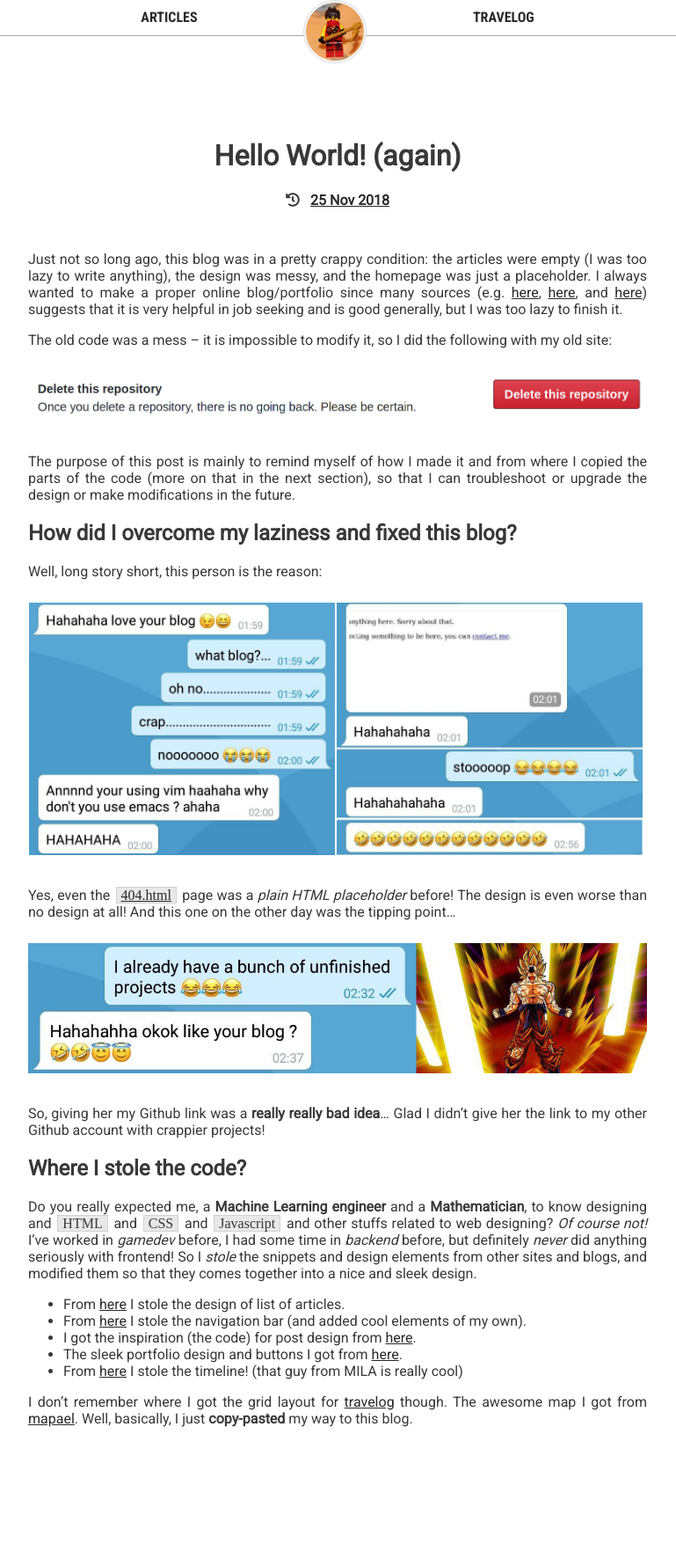
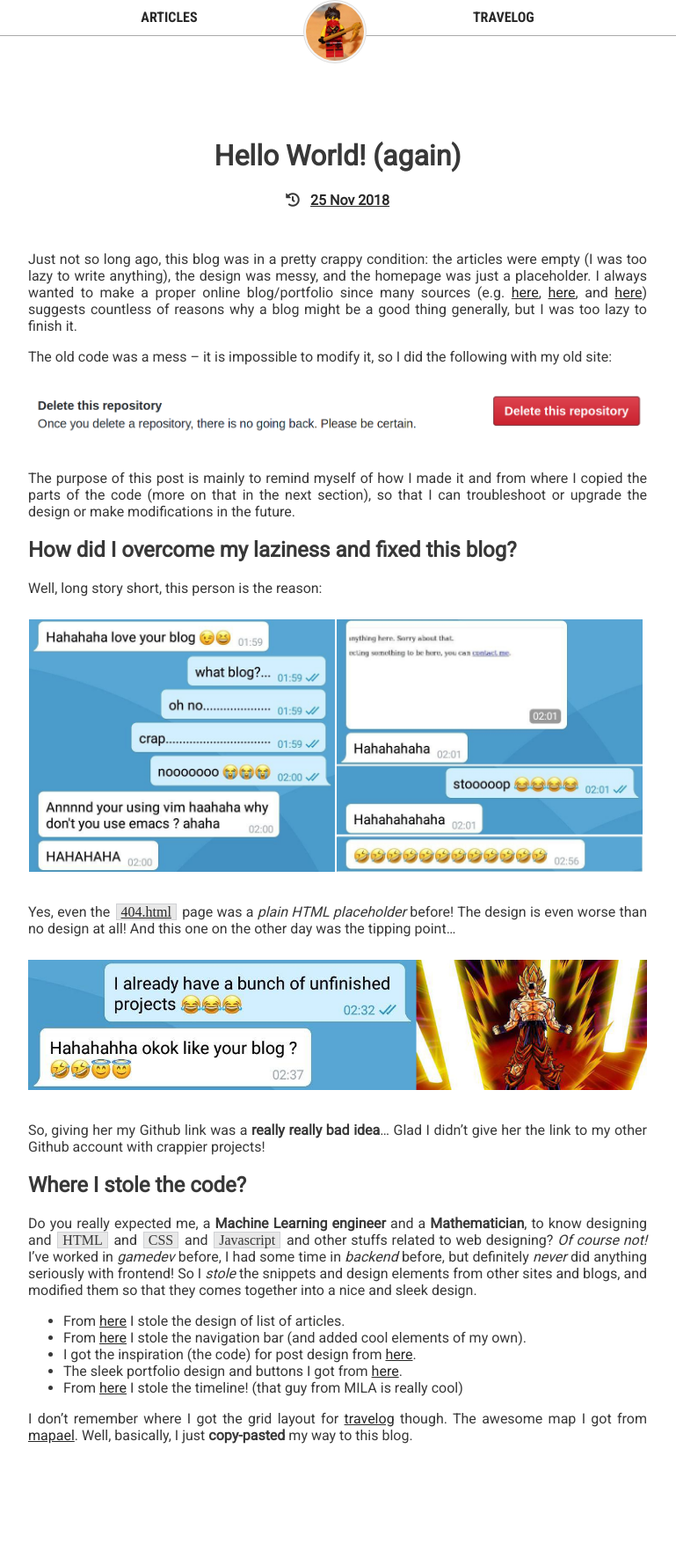
Before and after one commit to hav4ik/hav4ik.github.io, a Jekyll site: the page built from articles/_posts/2018-11-25-hello-world.md, in a window 1280 px wide. Shown: the whole page at 88% size, without its empty margins (256-1025 px from the left). Built offline with Jekyll 4.4.1, drawn with Linux system fonts in a browser that asks for light colours; nearby versions of some CDN libraries; some web fonts are replaced; comment, search, counter and statistics services are not loaded.

Commit message:
minor profile mod

```diff
--- a/articles/_posts/2018-11-25-hello-world.md
+++ b/articles/_posts/2018-11-25-hello-world.md
@@ -12,7 +12,7 @@
 comments: true
 ---
 
-Just not so long ago, this blog was in a pretty crappy condition: the articles were empty (I was too lazy to write anything), the design was messy, and the homepage was just a placeholder. I always wanted to make a proper online blog/portfolio since many sources (e.g. [here][why-portfolio-1], [here][why-portfolio-2], and [here][why-portfolio-3]) suggests that it is very helpful in job seeking and is good generally, but I was too lazy to finish it.
+Just not so long ago, this blog was in a pretty crappy condition: the articles were empty (I was too lazy to write anything), the design was messy, and the homepage was just a placeholder. I always wanted to make a proper online blog/portfolio since many sources (e.g. [here][why-portfolio-1], [here][why-portfolio-2], and [here][why-portfolio-3]) suggests countless of reasons why a blog might be a good thing generally, but I was too lazy to finish it.
 
 The old code was a mess -- it is impossible to modify it, so I did the following with my old site:
 {% capture imblock1 %}
```
Also changed, not shown: portfolio/sections/about.md (+1 -1 lines).
